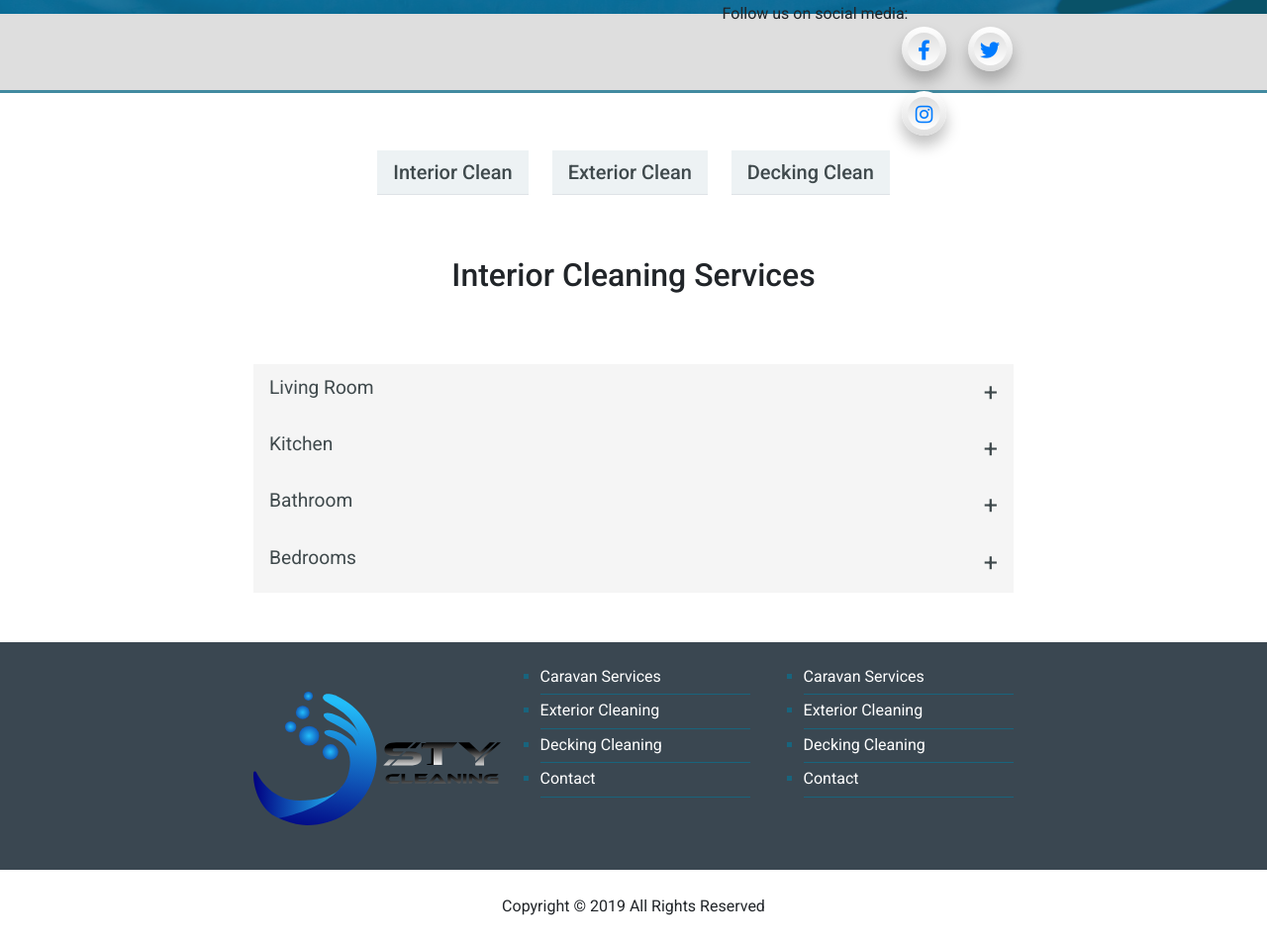
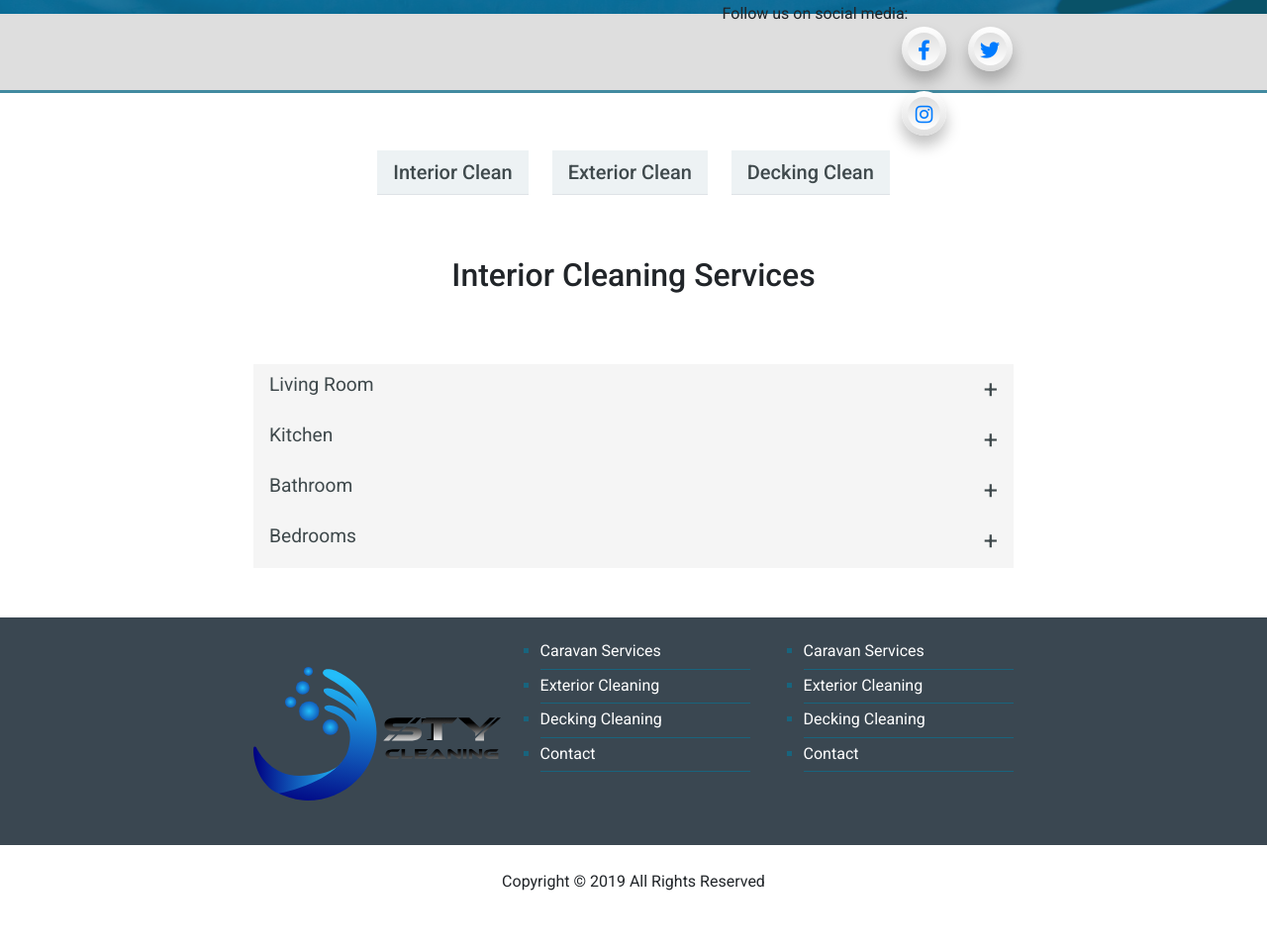
Before and after one commit to Serhan77/STY-Cleaning-Services-Ltd, a plain HTML site: page services.html in a window 1280 px wide. Shown: the part 701-1656 px from the top of the page at 99% size. After the commit the page ends 1630 px from the top, so only its background shows below. Drawn offline with nearby package versions, Linux system fonts and the light colour scheme.

Commit message:
Add files via upload

```diff
--- a/css/style.css
+++ b/css/style.css
@@ -216,7 +216,7 @@ button.accordion{
   border: none;
   outline: none;
   text-align: left;
-  padding: 0.7rem 1rem;
+  padding: 0.5rem 1rem;
   font-size: 1.2rem;
   color: #3f494c;
   cursor: pointer;
```
